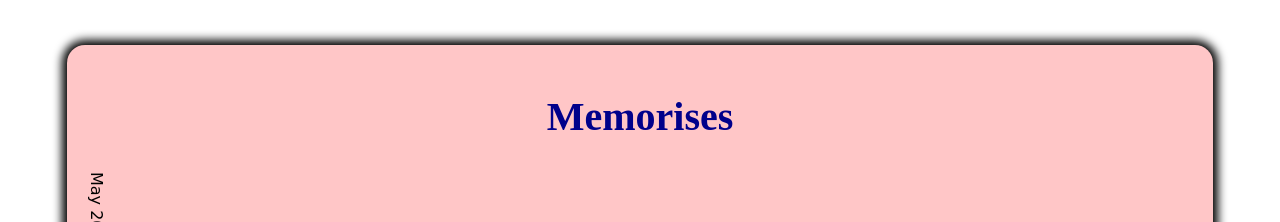
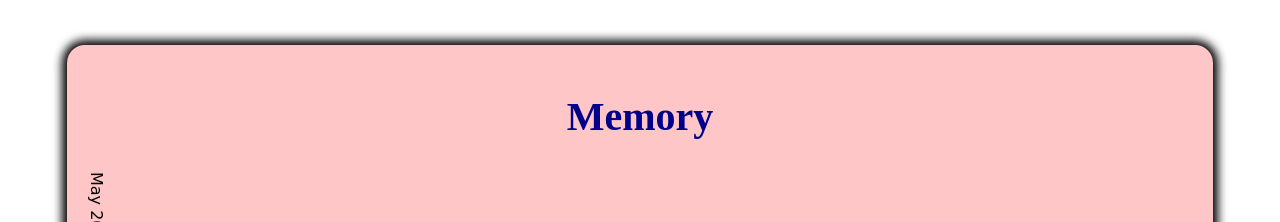
Before and after one commit to moro-patana/My-childhood, a plain HTML site: page index.html in a window 1280 px wide. Shown: the part 204-426 px from the top of the page. Drawn offline with Linux system fonts and the light colour scheme.

Commit message:
updated the h2 textcontent

```diff
--- a/index.html
+++ b/index.html
@@ -13,7 +13,7 @@
     <article>
         <header>
             <h2>
-                Memorises
+                Memory
             </h2>
             <p class="date">May 2020</p>
         </header>
```
